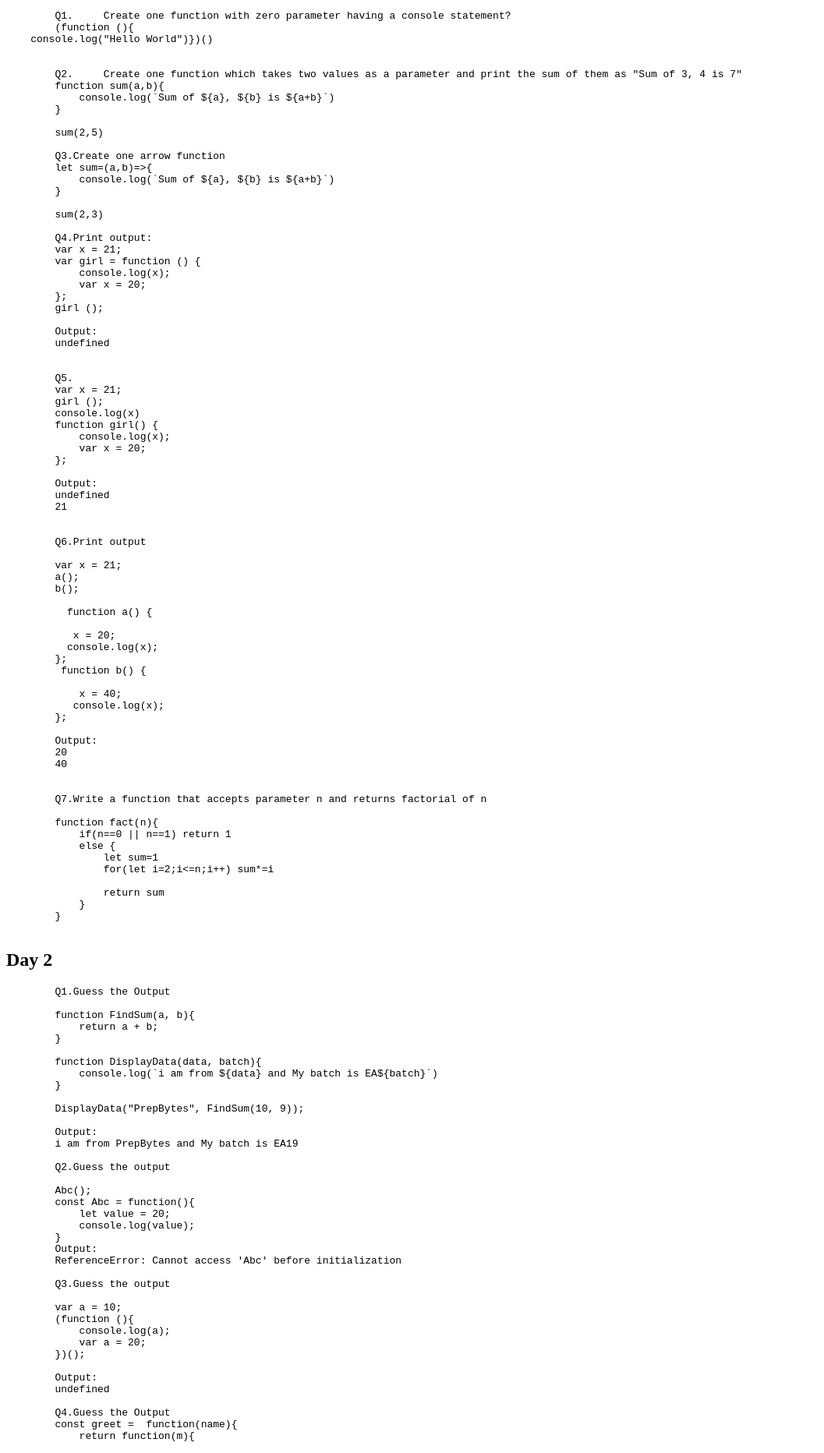
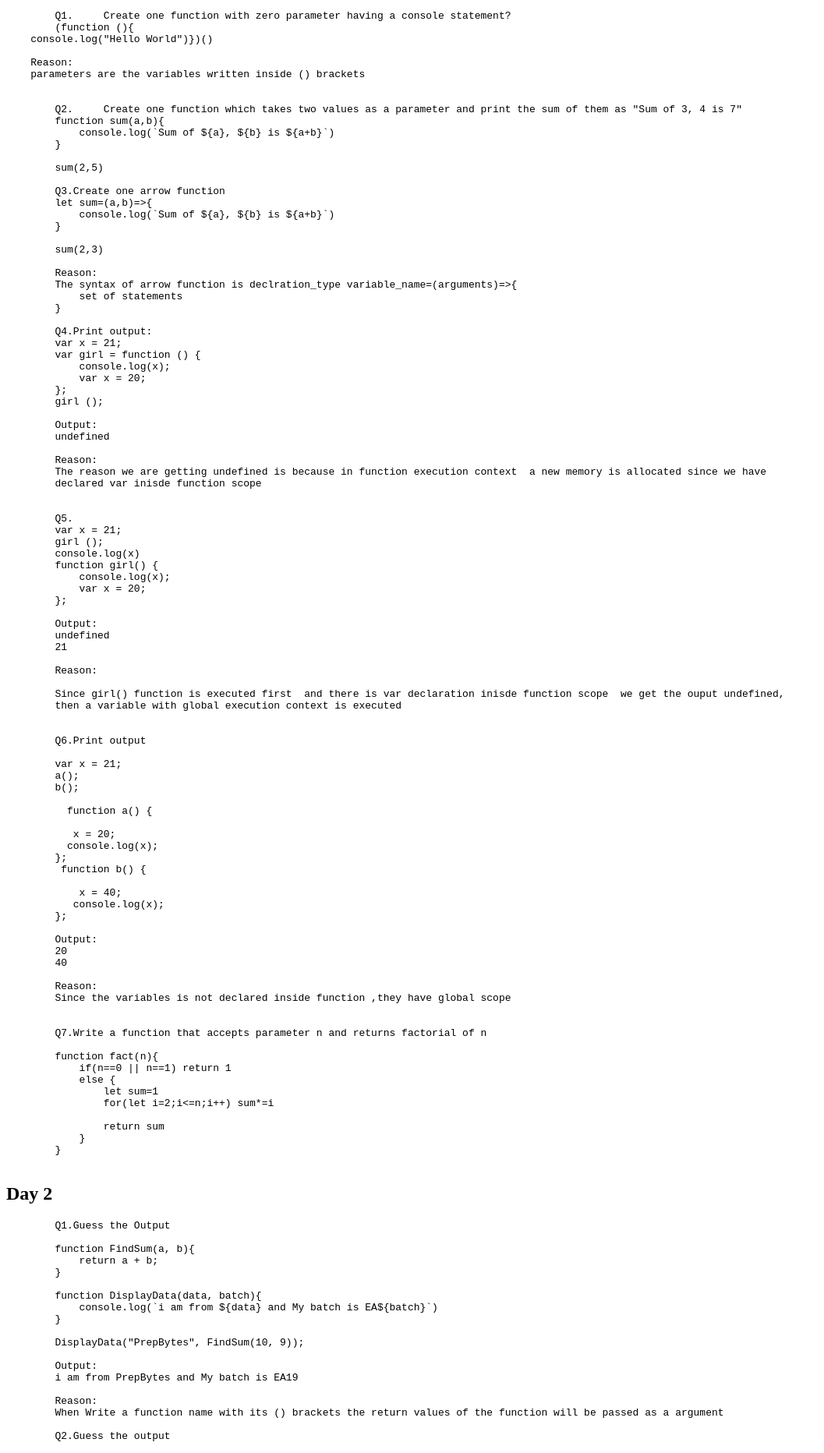
Before and after one commit to Vinu-Suhas/js_functions, a plain HTML site: page index.html in a window 1280 px wide. Shown: the top 1864 px of the page at 78% size, without its empty margins (0-1057 px from the left). Drawn offline with Linux system fonts and the light colour scheme.

Commit message:
Reason issue fixed

```diff
--- a/index.html
+++ b/index.html
@@ -10,6 +10,9 @@
         Q1.	Create one function with zero parameter having a console statement?
         (function (){
     console.log("Hello World")})()
+
+    Reason:
+    parameters are the variables written inside () brackets
 
 
         Q2.	Create one function which takes two values as a parameter and print the sum of them as "Sum of 3, 4 is 7"
@@ -26,6 +29,11 @@
 
         sum(2,3)
 
+        Reason:
+        The syntax of arrow function is declration_type variable_name=(arguments)=>{
+            set of statements
+        }
+
         Q4.Print output:
         var x = 21;
         var girl = function () {
@@ -36,6 +44,10 @@
 
         Output:
         undefined
+
+        Reason:
+        The reason we are getting undefined is because in function execution context  a new memory is allocated since we have
+        declared var inisde function scope
 
 
         Q5.
@@ -50,6 +62,11 @@
         Output:
         undefined
         21
+
+        Reason:
+
+        Since girl() function is executed first  and there is var declaration inisde function scope  we get the ouput undefined,
+        then a variable with global execution context is executed
 
 
         Q6.Print output
@@ -72,6 +89,9 @@
         Output:
         20
         40
+
+        Reason:
+        Since the variables is not declared inside function ,they have global scope
 
 
         Q7.Write a function that accepts parameter n and returns factorial of n
@@ -103,6 +123,9 @@
         Output:
         i am from PrepBytes and My batch is EA19
 
+        Reason:
+        When Write a function name with its () brackets the return values of the function will be passed as a argument
+
         Q2.Guess the output
 
         Abc();
@@ -112,6 +135,9 @@
         }
         Output:
         ReferenceError: Cannot access 'Abc' before initialization
+
+        Reason:
+        In let and const type declaration we cannot access variable before declaration
 
         Q3.Guess the output
 
@@ -123,6 +149,9 @@
 
         Output:
         undefined
+
+        Reason:
+        The output is undefined since there is var declaration inside global scope
 
         Q4.Guess the Output
         const greet =  function(name){
@@ -138,6 +167,9 @@
         Output:
         Hi!! EA19, Welcome To PrepBytes
 
+        Reason:
+        This is a concept known as first class function
+
     </pre>
 </body>
 </html>
```
